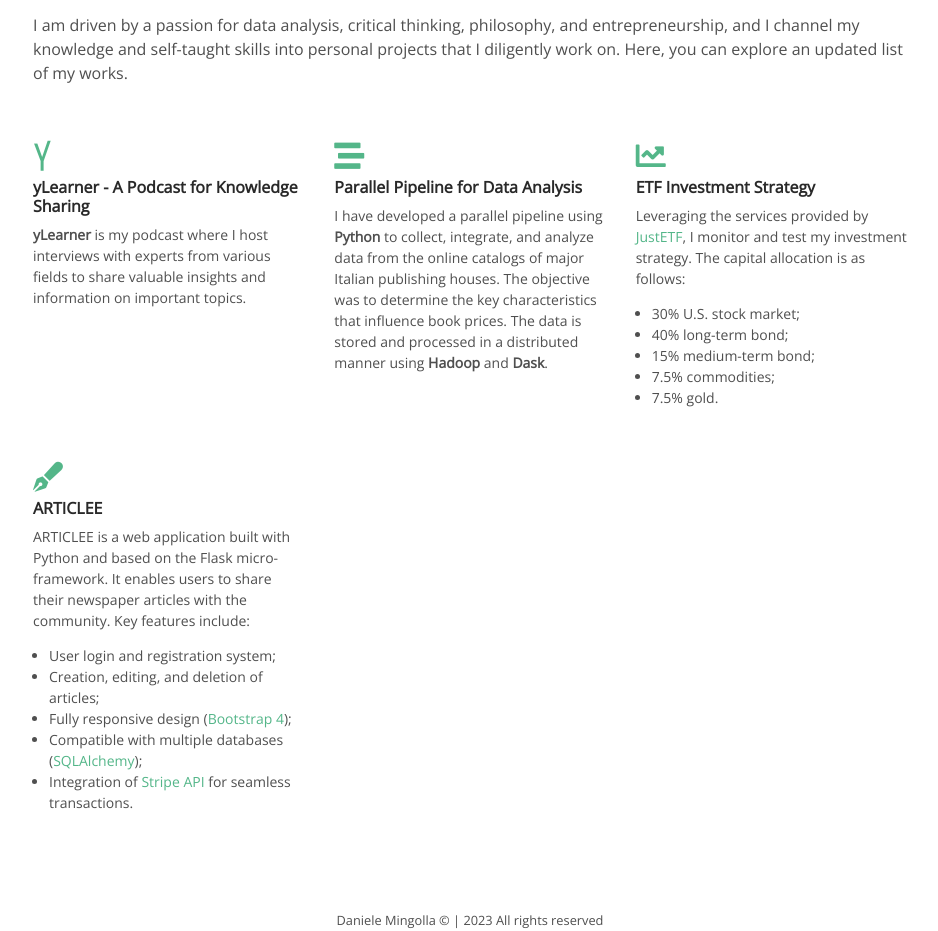
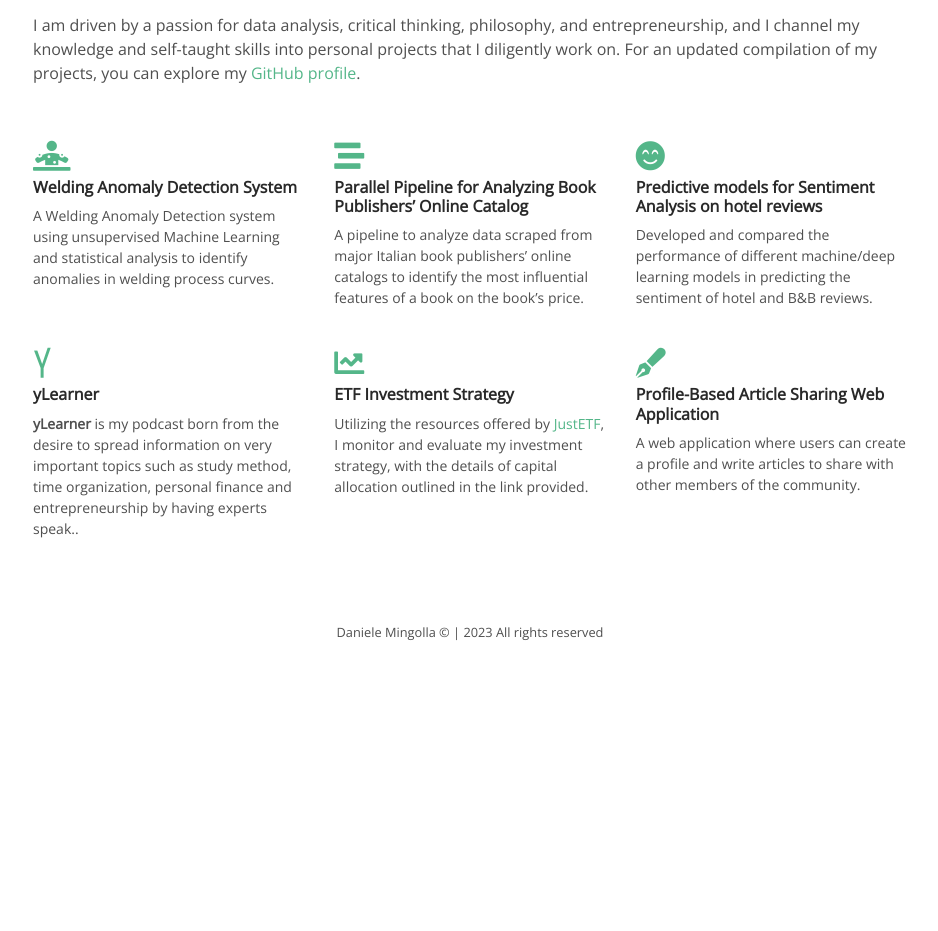
Before and after one commit to mingolladaniele/mingolladaniele.github.io, a plain HTML site: page index.html in a window 1280 px wide. Shown: the part 883-1814 px from the top of the page, without its empty margins (310-1248 px from the left). After the commit the page ends 1526 px from the top, so only its background shows below. Drawn offline with nearby package versions, Linux system fonts and the light colour scheme.

Commit message:
added new projects

```diff
--- a/index.html
+++ b/index.html
@@ -146,25 +146,21 @@
         <h2 class="section-title font-weight-bold mb-3">Projects</h2>
         <div class="section-intro mb-5">
           I am driven by a passion for data analysis, critical thinking, philosophy, and entrepreneurship, and I channel
-          my knowledge
-          and
-          self-taught skills into personal projects that I diligently work on. Here, you can explore an updated list of
-          my works.
+          my knowledge and self-taught skills into personal projects that I diligently work on. For an updated compilation of my projects, you can explore my <a href="https://github.com/mingolladaniele">GitHub profile</a>.
         </div>
         <div class="row">
           <!-- Start Item-->
           <div class="item col-md-4">
             <div class="item-inner">
               <div class="item-icon">
-                <i class="fab fa-yandex-international"></i>
+                <i class="fas fa-diagnoses"></i>
               </div>
-              <a href="https://www.youtube.com/playlist?list=PLbRm3DKxaXfgEn74JU5DS5XeX09s5ZRRw">
-                <h3 class="item-title">yLearner - A Podcast for Knowledge Sharing</h3>
+              <a href="https://github.com/mingolladaniele/weld-anomaly-detection">
+                <h3 class="item-title">Welding Anomaly Detection System</h3>
               </a>
               <div class="item-desc">
-                <b>yLearner</b> is my podcast where I host interviews with experts from various fields to share valuable
-                insights and information on
-                important topics.
+                A Welding Anomaly Detection system using unsupervised Machine Learning and statistical analysis to identify anomalies in
+                welding process curves.
               </div>
             </div>
           </div>
@@ -176,15 +172,43 @@
                 <i class="fas fa-stream"></i>
               </div>
               <a href="https://github.com/mingolladaniele/parallelized-pipelines-data-science">
-                <h3 class="item-title">Parallel Pipeline for Data Analysis</h3>
+                <h3 class="item-title">Parallel Pipeline for Analyzing Book Publishers’ Online Catalog</h3>
               </a>
               <div class="item-desc">
-                I have developed a parallel pipeline using <b>Python</b> to collect, integrate, and analyze data from
-                the
-                online catalogs of
-                major Italian publishing houses. The objective was to determine the key characteristics that influence
-                book prices. The
-                data is stored and processed in a distributed manner using <b>Hadoop</b> and <b>Dask</b>.
+                A pipeline to analyze data scraped from major Italian book publishers’ online catalogs to identify the most influential
+                features of a book on the book’s price.
+              </div>
+            </div>
+          </div>
+          <!-- End Item-->
+          <!-- Start Item-->
+          <div class="item col-md-4">
+            <div class="item-inner">
+              <div class="item-icon">
+                <i class="fas fa-smile-beam"></i>
+              </div>
+              <a href="https://github.com/mingolladaniele/sentiment_analysis_performances_comparison">
+                <h3 class="item-title">Predictive models for Sentiment Analysis on hotel reviews</h3>
+              </a>
+              <div class="item-desc">
+                Developed and compared the performance of different machine/deep learning models in predicting the sentiment of hotel
+                and B&B reviews.
+              </div>
+            </div>
+          </div>
+          <!-- End Item-->
+          <!-- Start Item-->
+          <div class="item col-md-4">
+            <div class="item-inner">
+              <div class="item-icon">
+                <i class="fab fa-yandex-international"></i>
+              </div>
+              <a href="https://www.youtube.com/playlist?list=PLbRm3DKxaXfgEn74JU5DS5XeX09s5ZRRw">
+                <h3 class="item-title">yLearner</h3>
+              </a>
+              <div class="item-desc">
+                <b>yLearner</b> is my podcast born from the desire to spread information on very important topics such as study method, time
+                organization, personal finance and entrepreneurship by having experts speak..
               </div>
             </div>
           </div>
@@ -198,16 +222,8 @@
                 <h3 class="item-title">ETF Investment Strategy</h3>
               </a>
               <div class="item-desc">
-                Leveraging the services provided by <a href="https://www.justetf.com/it/portfolio/69f6b">JustETF</a>, I
-                monitor and test my investment strategy. The capital allocation is as
-                follows:
-                <ul id="wportfolio">
-                  <li>30% U.S. stock market;</li>
-                  <li>40% long-term bond;</li>
-                  <li>15% medium-term bond;</li>
-                  <li>7.5% commodities;</li>
-                  <li>7.5% gold.</li>
-                </ul>
+                Utilizing the resources offered by <a href="https://www.justetf.com/it/portfolio/69f6b">JustETF</a>, I
+                monitor and evaluate my investment strategy, with the details of capital allocation outlined in the link provided.
               </div>
             </div>
           </div>
@@ -216,19 +232,10 @@
             <div class="item-inner">
               <div class="item-icon"><i class="fas fa-pen-fancy"></i></div>
               <a href="https://github.com/mingolladaniele/ARTICLEES_WEBAPP_FLASK">
-                <h3 class="item-title">ARTICLEE</h3>
+                <h3 class="item-title">Profile-Based Article Sharing Web Application</h3>
               </a>
               <div class="item-desc">
-                ARTICLEE is a web application built with Python and based on the Flask micro-framework. It enables users
-                to share their
-                newspaper articles with the community. Key features include:
-                <ul id="wportfolio">
-                  <li>User login and registration system;</li>
-                  <li>Creation, editing, and deletion of articles;</li>
-                  <li>Fully responsive design (<a href="https://getbootstrap.com/">Bootstrap 4</a>);</li>
-                  <li>Compatible with multiple databases (<a href="https://www.sqlalchemy.org/">SQLAlchemy</a>);</li>
-                  <li>Integration of <a href="https://stripe.com/en-it">Stripe API</a> for seamless transactions.</li>
-                </ul>
+                A web application where users can create a profile and write articles to share with other members of the community.
               </div>
             </div>
           </div>
```
